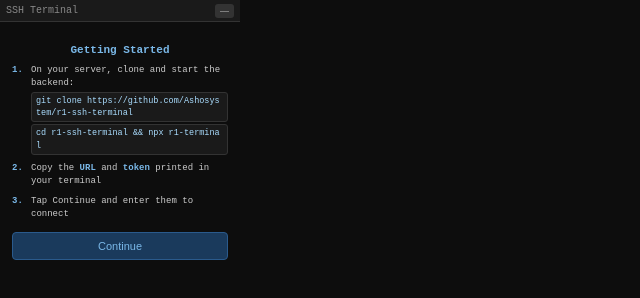
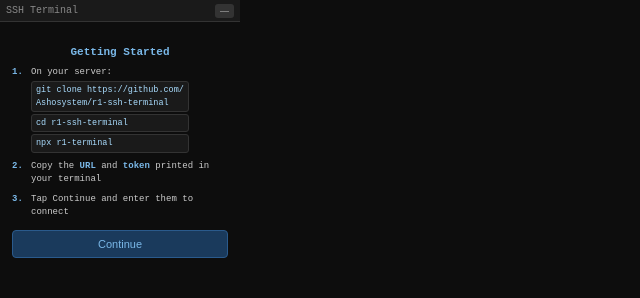
Before and after one commit to Ashosystem/r1-ssh-terminal, a website: page index.html in a window 1280 px wide. Shown: the whole page, without its empty margins (0-640 px from the left). Drawn offline with nearby package versions, Linux system fonts and the light colour scheme.

Commit message:
Fix onboarding: split long commands across lines to prevent awkward wrapping on R1 screen
Co-Authored-By: Claude Sonnet 4.6 <noreply@anthropic.com>

```diff
--- a/index.html
+++ b/index.html
@@ -161,9 +161,10 @@ html, body {
   <h2>Getting Started</h2>
   <div class="ob-step">
     <span class="ob-num">1.</span>
-    <span class="ob-text">On your server, clone and start the backend:
-      <span class="ob-code">git clone https://github.com/Ashosystem/r1-ssh-terminal</span>
-      <span class="ob-code">cd r1-ssh-terminal && npx r1-terminal</span>
+    <span class="ob-text">On your server:
+      <span class="ob-code">git clone https://github.com/<br>Ashosystem/r1-ssh-terminal</span>
+      <span class="ob-code">cd r1-ssh-terminal</span>
+      <span class="ob-code">npx r1-terminal</span>
     </span>
   </div>
   <div class="ob-step">
```
